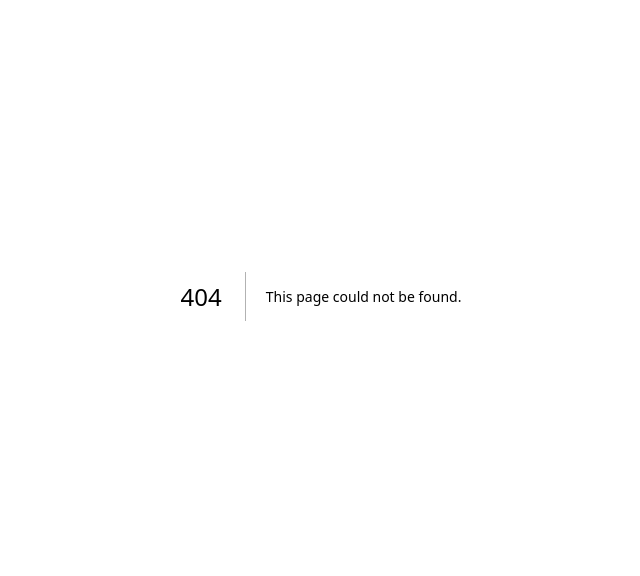
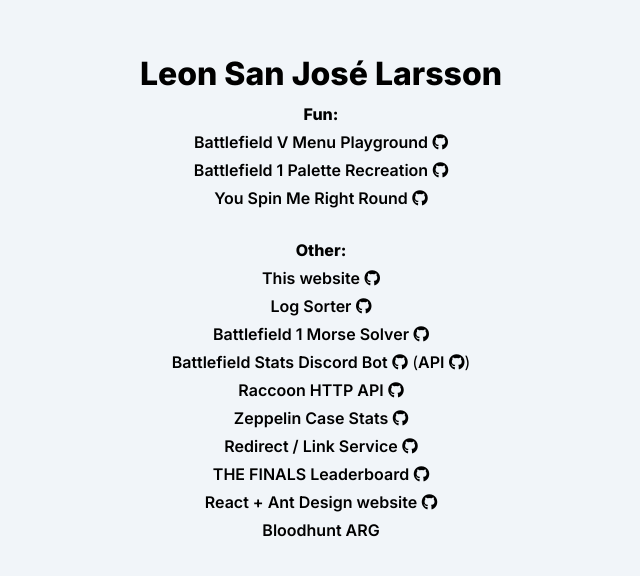
Before and after one commit to leonlarsson/leon-home, a Next.js app: page /projects in a window 1280 px wide. Before the commit this address had no page. Shown: the part 104-680 px from the top of the page, without its empty margins (319-959 px from the left). Built offline with nearby package versions, Linux system fonts and the light colour scheme.

Commit message:
Initial commit

```diff
--- a/app/globals.css
+++ b/app/globals.css
@@ -2,26 +2,6 @@
 @tailwind components;
 @tailwind utilities;
 
-:root {
-  --foreground-rgb: 0, 0, 0;
-  --background-start-rgb: 214, 219, 220;
-  --background-end-rgb: 255, 255, 255;
+.link {
+  @apply font-semibold underline-offset-2 hover:underline;
 }
-
-@media (prefers-color-scheme: dark) {
-  :root {
-    --foreground-rgb: 255, 255, 255;
-    --background-start-rgb: 0, 0, 0;
-    --background-end-rgb: 0, 0, 0;
-  }
-}
-
-body {
-  color: rgb(var(--foreground-rgb));
-  background: linear-gradient(
-      to bottom,
-      transparent,
-      rgb(var(--background-end-rgb))
-    )
-    rgb(var(--background-start-rgb));
-}
--- a/app/layout.tsx
+++ b/app/layout.tsx
@@ -1,21 +1,16 @@
-import './globals.css'
-import { Inter } from 'next/font/google'
+import "./globals.css";
+import { Inter } from "next/font/google";
 
 const inter = Inter({ subsets: ['latin'] })
 
 export const metadata = {
-  title: 'Create Next App',
-  description: 'Generated by create next app',
+  title: "Next.js Playground"
 }
 
-export default function RootLayout({
-  children,
-}: {
-  children: React.ReactNode
-}) {
+export default ({ children }: { children: React.ReactNode }) => {
   return (
     <html lang="en">
       <body className={inter.className}>{children}</body>
     </html>
-  )
+  );
 }
--- a/app/page.tsx
+++ b/app/page.tsx
@@ -1,113 +1,28 @@
-import Image from 'next/image'
+import Link from "next/link";
 
-export default function Home() {
+export default () => {
   return (
-    <main className="flex min-h-screen flex-col items-center justify-between p-24">
-      <div className="z-10 w-full max-w-5xl items-center justify-between font-mono text-sm lg:flex">
-        <p className="fixed left-0 top-0 flex w-full justify-center border-b border-gray-300 bg-gradient-to-b from-zinc-200 pb-6 pt-8 backdrop-blur-2xl dark:border-neutral-800 dark:bg-zinc-800/30 dark:from-inherit lg:static lg:w-auto  lg:rounded-xl lg:border lg:bg-gray-200 lg:p-4 lg:dark:bg-zinc-800/30">
-          Get started by editing&nbsp;
-          <code className="font-mono font-bold">app/page.tsx</code>
-        </p>
-        <div className="fixed bottom-0 left-0 flex h-48 w-full items-end justify-center bg-gradient-to-t from-white via-white dark:from-black dark:via-black lg:static lg:h-auto lg:w-auto lg:bg-none">
-          <a
-            className="pointer-events-none flex place-items-center gap-2 p-8 lg:pointer-events-auto lg:p-0"
-            href="https://vercel.com?utm_source=create-next-app&utm_medium=appdir-template&utm_campaign=create-next-app"
-            target="_blank"
-            rel="noopener noreferrer"
-          >
-            By{' '}
-            <Image
-              src="/vercel.svg"
-              alt="Vercel Logo"
-              className="dark:invert"
-              width={100}
-              height={24}
-              priority
-            />
-          </a>
-        </div>
+    <div className="flex flex-col items-center justify-center h-screen text-center bg-slate-100">
+      <span className="font-extrabold text-[2rem] leading-none  max-md:text-[1rem]">Leon San José Larsson</span>
+      <span className="text-lg font-semibold italic">Community & Support Specialist</span>
+      <a className="font-extrabold text-[2rem] hover:text-[rgb(231,51,49)] transition-all" href="https://sharkmob.com">Sharkmob</a>
+
+      <div className="flex justify-center space-x-2">
+        <ProfileLink title="Email" url="mailto:leonlarsson8@gmail.com" />
+        <ProfileLink title="LinkedIn" url="https://www.linkedin.com/in/leonlarsson/" />
+        <ProfileLink title="Twitter" url="https://twitter.com/MozzyFX" />
+        <ProfileLink title="GitHub" url="https://github.com/leonlarsson" />
+        <ProfileLink title="Behance" url="https://www.behance.net/leonlarsson" />
+        <ProfileLink title="ArtStation" url="https://www.artstation.com/leonlarsson" />
       </div>
 
-      <div className="relative flex place-items-center before:absolute before:h-[300px] before:w-[480px] before:-translate-x-1/2 before:rounded-full before:bg-gradient-radial before:from-white before:to-transparent before:blur-2xl before:content-[''] after:absolute after:-z-20 after:h-[180px] after:w-[240px] after:translate-x-1/3 after:bg-gradient-conic after:from-sky-200 after:via-blue-200 after:blur-2xl after:content-[''] before:dark:bg-gradient-to-br before:dark:from-transparent before:dark:to-blue-700 before:dark:opacity-10 after:dark:from-sky-900 after:dark:via-[#0141ff] after:dark:opacity-40 before:lg:h-[360px]">
-        <Image
-          className="relative dark:drop-shadow-[0_0_0.3rem_#ffffff70] dark:invert"
-          src="/next.svg"
-          alt="Next.js Logo"
-          width={180}
-          height={37}
-          priority
-        />
+      <div className="flex justify-between space-x-2">
+        <Link className="link" href="./projects">➡ Projects ⬅</Link>
+        <ProfileLink title="Resume" url="https://www.linkedin.com/in/leonlarsson/" />
+        <ProfileLink title="Swedish Resume" url="https://twitter.com/MozzyFX" />
       </div>
+    </div>
+  );
+};
 
-      <div className="mb-32 grid text-center lg:mb-0 lg:grid-cols-4 lg:text-left">
-        <a
-          href="https://beta.nextjs.org/docs?utm_source=create-next-app&utm_medium=appdir-template&utm_campaign=create-next-app"
-          className="group rounded-lg border border-transparent px-5 py-4 transition-colors hover:border-gray-300 hover:bg-gray-100 hover:dark:border-neutral-700 hover:dark:bg-neutral-800/30"
-          target="_blank"
-          rel="noopener noreferrer"
-        >
-          <h2 className={`mb-3 text-2xl font-semibold`}>
-            Docs{' '}
-            <span className="inline-block transition-transform group-hover:translate-x-1 motion-reduce:transform-none">
-              -&gt;
-            </span>
-          </h2>
-          <p className={`m-0 max-w-[30ch] text-sm opacity-50`}>
-            Find in-depth information about Next.js features and API.
-          </p>
-        </a>
-
-        <a
-          href="https://nextjs.org/learn?utm_source=create-next-app&utm_medium=appdir-template-tw&utm_campaign=create-next-app"
-          className="group rounded-lg border border-transparent px-5 py-4 transition-colors hover:border-gray-300 hover:bg-gray-100 hover:dark:border-neutral-700 hover:dark:bg-neutral-800 hover:dark:bg-opacity-30"
-          target="_blank"
-          rel="noopener noreferrer"
-        >
-          <h2 className={`mb-3 text-2xl font-semibold`}>
-            Learn{' '}
-            <span className="inline-block transition-transform group-hover:translate-x-1 motion-reduce:transform-none">
-              -&gt;
-            </span>
-          </h2>
-          <p className={`m-0 max-w-[30ch] text-sm opacity-50`}>
-            Learn about Next.js in an interactive course with&nbsp;quizzes!
-          </p>
-        </a>
-
-        <a
-          href="https://vercel.com/templates?framework=next.js&utm_source=create-next-app&utm_medium=appdir-template&utm_campaign=create-next-app"
-          className="group rounded-lg border border-transparent px-5 py-4 transition-colors hover:border-gray-300 hover:bg-gray-100 hover:dark:border-neutral-700 hover:dark:bg-neutral-800/30"
-          target="_blank"
-          rel="noopener noreferrer"
-        >
-          <h2 className={`mb-3 text-2xl font-semibold`}>
-            Templates{' '}
-            <span className="inline-block transition-transform group-hover:translate-x-1 motion-reduce:transform-none">
-              -&gt;
-            </span>
-          </h2>
-          <p className={`m-0 max-w-[30ch] text-sm opacity-50`}>
-            Explore the Next.js 13 playground.
-          </p>
-        </a>
-
-        <a
-          href="https://vercel.com/new?utm_source=create-next-app&utm_medium=appdir-template&utm_campaign=create-next-app"
-          className="group rounded-lg border border-transparent px-5 py-4 transition-colors hover:border-gray-300 hover:bg-gray-100 hover:dark:border-neutral-700 hover:dark:bg-neutral-800/30"
-          target="_blank"
-          rel="noopener noreferrer"
-        >
-          <h2 className={`mb-3 text-2xl font-semibold`}>
-            Deploy{' '}
-            <span className="inline-block transition-transform group-hover:translate-x-1 motion-reduce:transform-none">
-              -&gt;
-            </span>
-          </h2>
-          <p className={`m-0 max-w-[30ch] text-sm opacity-50`}>
-            Instantly deploy your Next.js site to a shareable URL with Vercel.
-          </p>
-        </a>
-      </div>
-    </main>
-  )
-}
+const ProfileLink = ({ title, url }: { title: string, url: string }) => <a className="link" href={url} target="_blank">{title}</a>
--- /dev/null
+++ b/app/projects/page.tsx
@@ -0,0 +1,120 @@
+import Link from "next/link";
+import Script from "next/script";
+
+export default () => {
+    return (
+        <div className="flex flex-col items-center justify-center h-screen text-center bg-slate-100 space-y-1">
+            <Script src="https://kit.fontawesome.com/7ebec69507.js" />
+            <Link className="font-extrabold text-[2rem] hover:text-blue-600 transition-all" href="/">Leon San José Larsson</Link>
+
+            <span className="font-extrabold">Fun:</span>
+
+            <Project
+                name="Battlefield V Menu Playground"
+                link="https://bfvmenu.leonlarsson.com/"
+                githubLink="https://github.com/leonlarsson/bfvmenu"
+            />
+
+            <Project
+                name="Battlefield 1 Palette Recreation"
+                link="https://bf1palette.leonlarsson.com/"
+                githubLink="https://github.com/leonlarsson/bf1palette"
+            />
+
+            <Project
+                name="You Spin Me Right Round"
+                link="https://joy.leonlarsson.com/"
+                githubLink="https://github.com/leonlarsson/joy-meme"
+            />
+
+            <br />
+            <span className="font-extrabold">Other:</span>
+
+            <Project
+                name="This website"
+                link="/"
+                githubLink="https://github.com/leonlarsson/leon-home"
+                nextLink={true}
+            />
+
+            <Project
+                name="Log Sorter"
+                link="https://logsorter.net/"
+                githubLink="https://github.com/leonlarsson/logsorter"
+            />
+
+            <Project
+                name="Battlefield 1 Morse Solver"
+                link="https://bf1morse.leonlarsson.com/"
+                githubLink="https://github.com/leonlarsson/bf1morse"
+            />
+
+            <Project
+                name="Battlefield Stats Discord Bot"
+                link="https://battlefieldstats.com/"
+                githubLink="https://github.com/leonlarsson/bfstats-web"
+                extra={{
+                    name: "API",
+                    link: "https://api.battlefieldstats.com/",
+                    githubLink: "https://github.com/leonlarsson/bfstats-api"
+                }}
+            />
+
+            <Project
+                name="Raccoon HTTP API"
+                link="https://api.onlyraccoons.com/"
+                githubLink="https://github.com/leonlarsson/http-raccoons"
+            />
+
+            <Project
+                name="Zeppelin Case Stats"
+                link="https://zeppelin-stats.leonlarsson.com/"
+                githubLink="https://github.com/leonlarsson/zeppelin-case-stats"
+            />
+
+            <Project
+                name="Redirect / Link Service"
+                link="https://x.leon.ms/"
+                githubLink="https://github.com/leonlarsson/link-redirector-worker"
+            />
+
+            <Project
+                name="THE FINALS Leaderboard"
+                link="https://the-finals-leaderboard.leonlarsson.com/"
+                githubLink="https://github.com/leonlarsson/the-finals-leaderboard"
+            />
+
+            <Project
+                name="React + Ant Design website"
+                link="https://react-ant-design-ui.pages.dev/"
+                githubLink="https://github.com/leonlarsson/react-ant-design-ui"
+            />
+
+            <Project
+                name="Bloodhunt ARG"
+                link="https://omnis.pages.dev/"
+            />
+        </div>
+    );
+};
+
+const Project = ({ name, link, githubLink, nextLink = false, extra }: ProjectProps) => {
+    return (
+        <div className="project">
+            {nextLink ? <Link className="link" href={link}>{name}</Link> : <a className="link" href={link} target="_blank">{name}</a>} {githubLink && <a href={githubLink} target="_blank" className="fa-brands fa-github" />}
+            {extra && <> (<a className="link" href={extra.link} target="_blank">{extra.name}</a> {extra.githubLink && <a href={extra.githubLink} target="_blank" className="fa-brands fa-github" />})</>}
+        </div>
+    );
+};
+
+interface ProjectProps {
+    name: string;
+    link: string;
+    githubLink?: string;
+    nextLink?: boolean;
+    extra?: {
+        name: string;
+        link: string;
+        githubLink?: string;
+    };
+};
--- a/package.json
+++ b/package.json
@@ -3,7 +3,7 @@
   "version": "0.1.0",
   "private": true,
   "scripts": {
-    "dev": "next dev",
+    "dev": "next dev --turbo",
     "build": "next build",
     "start": "next start",
     "lint": "next lint"
```
